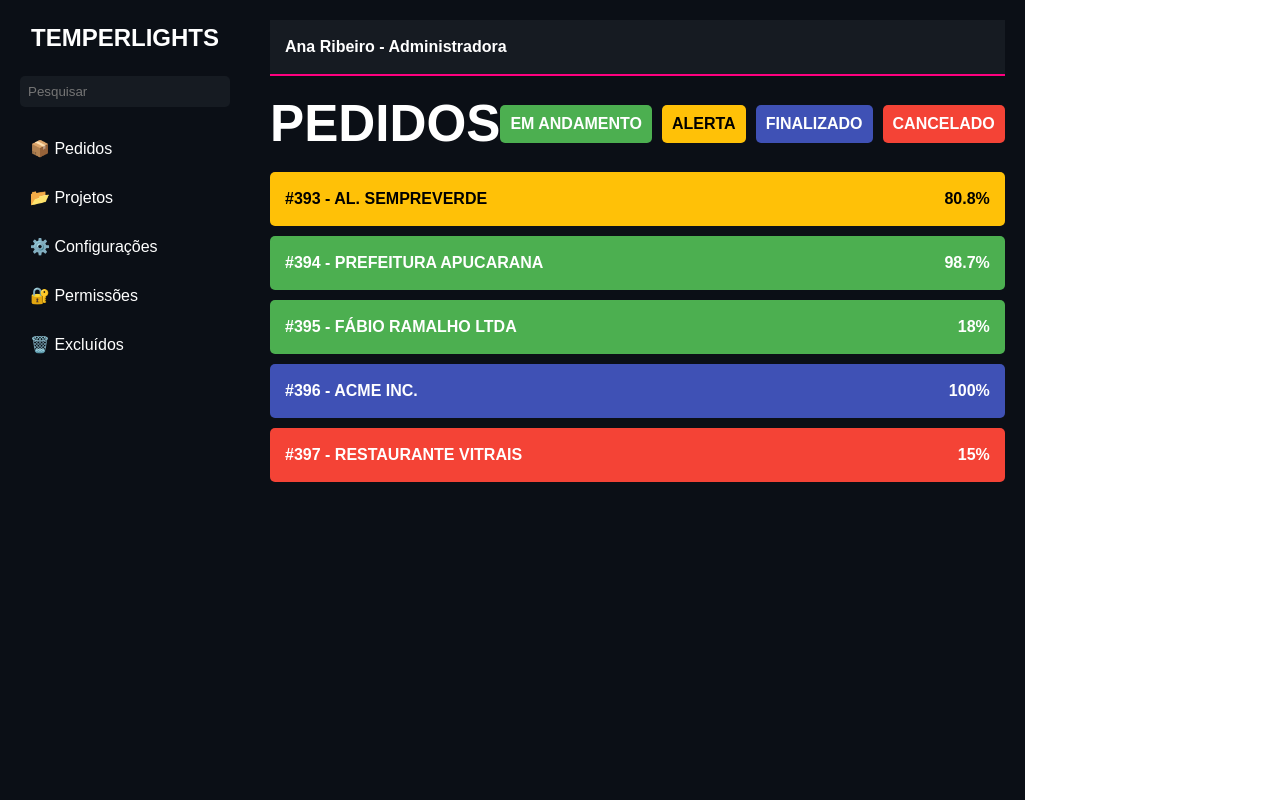
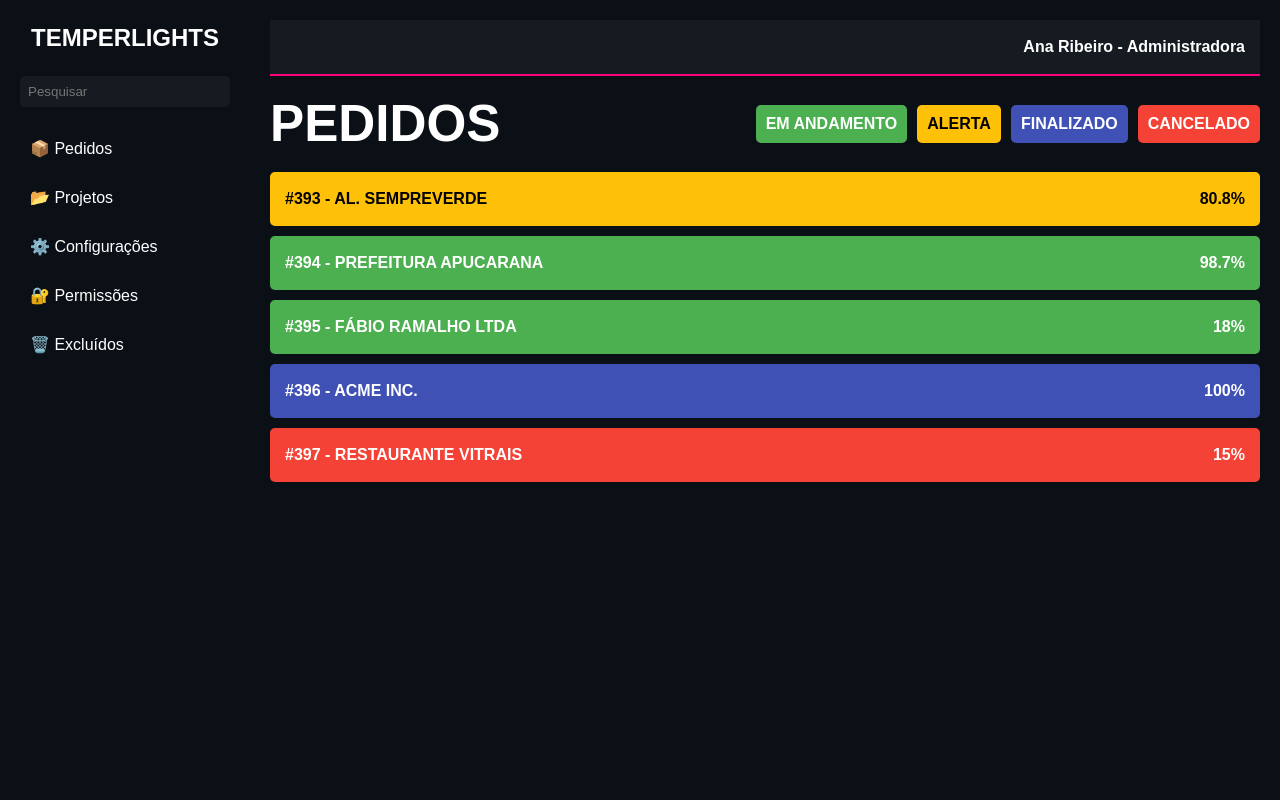
Before and after one commit to EricIkeda1/Temperlights, a React (Vite) app: page /pedidos in a window 1280 px wide. Built offline with nearby package versions, Linux system fonts and the light colour scheme.

Commit message:
Pedido Finalizado

```diff
--- a/src/components/Dashboard.jsx
+++ b/src/components/Dashboard.jsx
@@ -31,7 +31,7 @@ const Dashboard = () => {
         <h2 className="dashboard-title">TEMPERLIGHTS</h2>
         <input type="text" placeholder="Pesquisar" className="dashboard-search" />
         <nav className="dashboard-menu">
-          <a href="#">📦 Pedidos</a>
+          <a href="/pedidos">📦 Pedidos</a>
           <a href="#">📂 Projetos</a>
           <a href="#">⚙️ Configurações</a>
           <a href="#">🔐 Permissões</a>
--- a/src/components/Orders.jsx
+++ b/src/components/Orders.jsx
@@ -24,8 +24,8 @@ const Orders = () => {
         </nav>
       </aside>
 
-      <main className="orders-content">
-        <header className="navbar">
+      <main className="dashboard-content">
+        <header className="dashboard-navbar">
           <span>Ana Ribeiro - Administradora</span>
         </header>
 
--- a/src/styles/orders.css
+++ b/src/styles/orders.css
@@ -1,9 +1,25 @@
 .orders-container {
     display: flex;
     height: 100vh;
+    width: 100vw;
     background-color: #0b0f16;
     color: white;
     font-family: Arial, sans-serif;
+    overflow: hidden;
+}
+
+.orders-content {
+    flex: 1;
+    display: flex;
+    flex-direction: column;
+    padding: 20px;
+    height: 100vh;
+    overflow: auto;
+}
+
+.orders-list {
+    flex-grow: 1;
+    overflow-y: auto;
 }
 
 .sidebar {
```
